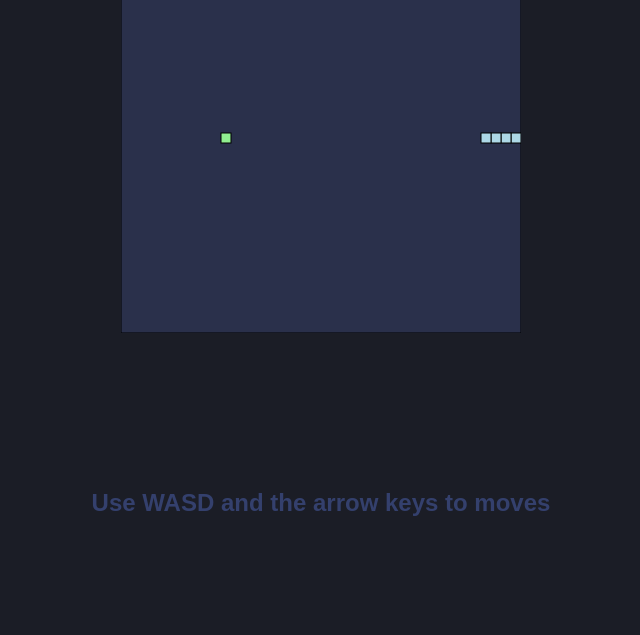
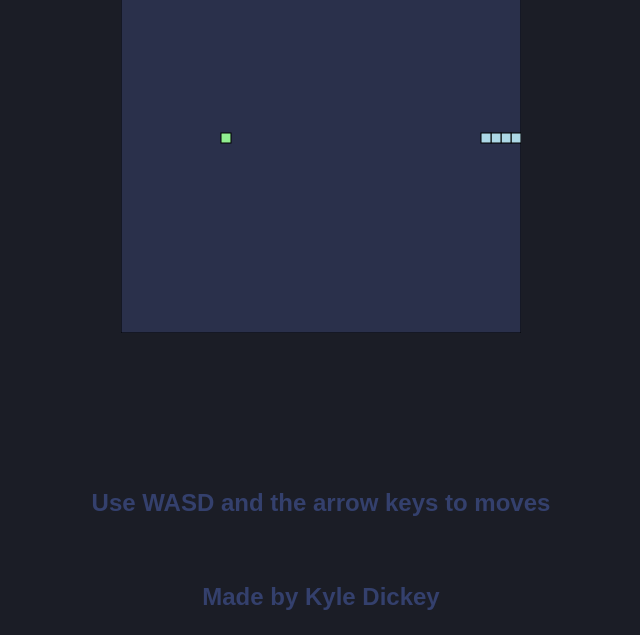
Before and after one commit to dickeyy/SnakeGame, a plain HTML site: page JS Version/index.html in a window 1280 px wide. Shown: the part 267-902 px from the top of the page, without its empty margins (319-959 px from the left). Before the commit the page ends 808 px from the top, so only its background shows below. Drawn offline with Linux system fonts and the light colour scheme; a web font is replaced by a local one.

Commit message:
Added watermark

```diff
--- a/JS Version/index.html
+++ b/JS Version/index.html
@@ -15,6 +15,8 @@
     <canvas id="snakeboard" width="400" height="400"></canvas>
     <br><br><br><br><br><br><br><br><br><br><br><br><br><br><br><br><br><br><br><br><br><br><br><br><br><br>
     <p style="font-weight: bolder; font-family:sans-serif; font-size: 24px; color: #34406D; text-align: center;">Use WASD and the arrow keys to moves</p>
+    <br>
+    <p style="font-weight: bolder; font-family:sans-serif; font-size: 24px; color: #34406D; text-align: center;">Made by Kyle Dickey</p>
 
     <style>
       #snakeboard {
```
